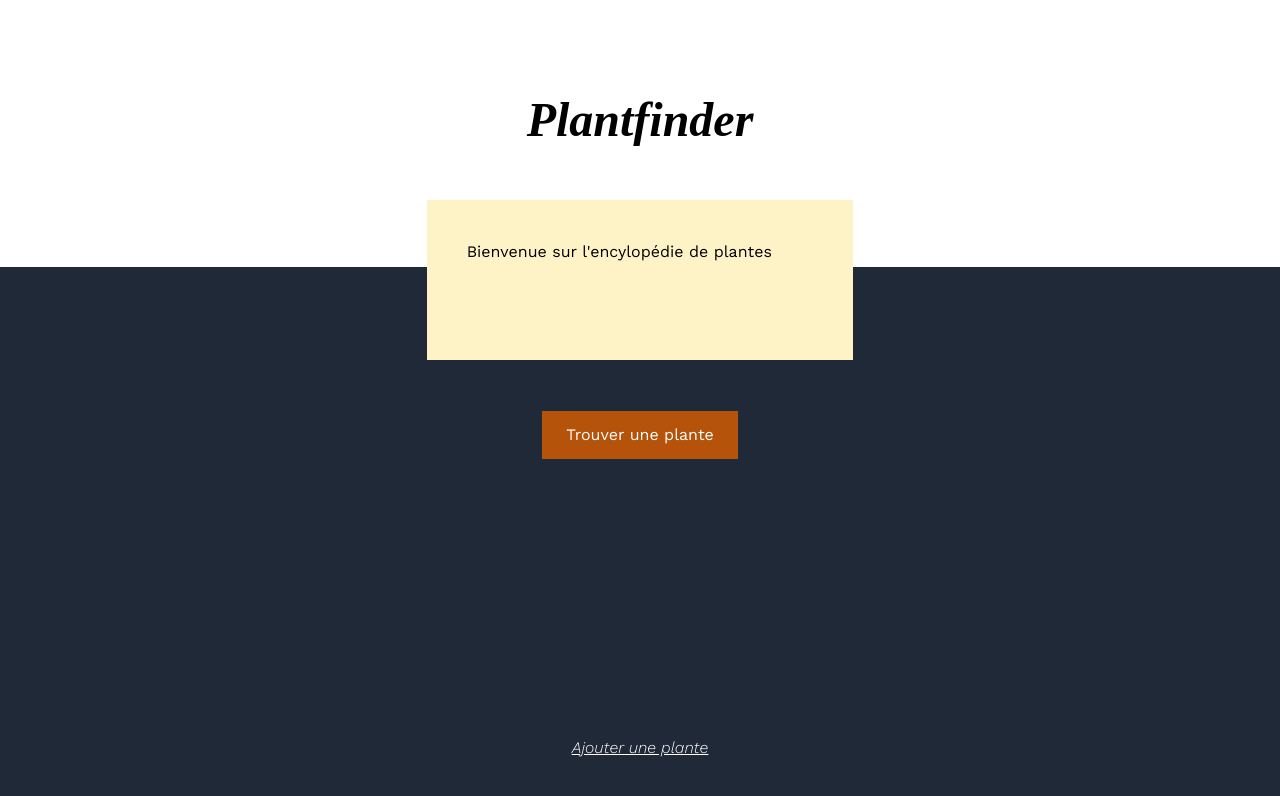
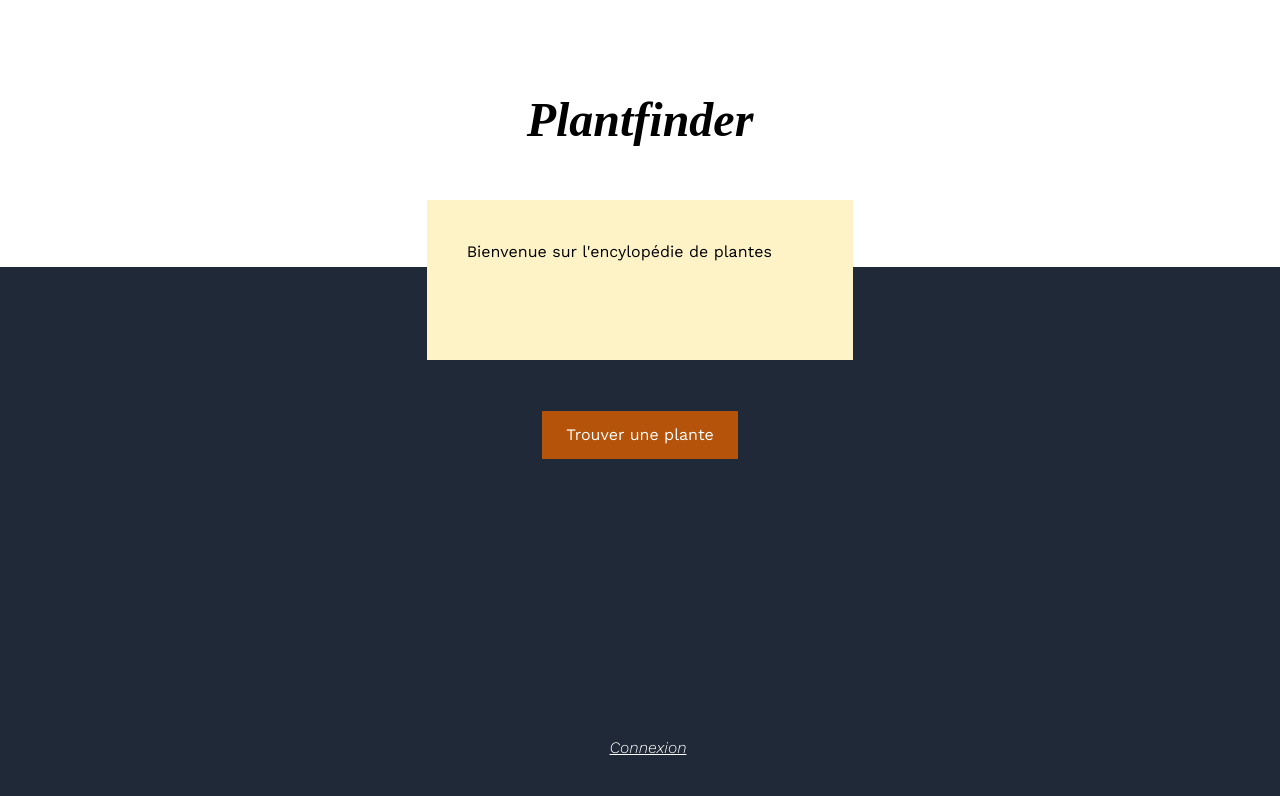
Before and after one commit to laura-munsch/plantfinder-react, a React (Create React App) app: page / in a window 1280 px wide. Shown: the top 796 px of the page. Built offline with nearby package versions, Linux system fonts and the light colour scheme; no server answers; a web font is replaced by a local one.

Commit message:
bouton de connexion + affichage conditionnel ajout de plante

```diff
--- a/src/components/Accueil/index.tsx
+++ b/src/components/Accueil/index.tsx
@@ -1,5 +1,26 @@
 import React from "react";
+import { useSelector } from "react-redux";
 import { Link } from "react-router-dom";
+import { logIn, logOut } from "../../redux/connexion/action";
+import { isLoggedIn } from "../../redux/connexion/selector";
+
+const connexionButtonStyle: string = "ml-4 italic underline";
+
+const ConnexionButton = () => {
+  if (useSelector(isLoggedIn)) {
+    return (
+      <button onClick={logOut} className={connexionButtonStyle}>
+        Déconnexion
+      </button>
+    );
+  }
+
+  return (
+    <button onClick={logIn} className={connexionButtonStyle}>
+      Connexion
+    </button>
+  );
+};
 
 function Accueil() {
   return (
@@ -17,7 +38,12 @@ function Accueil() {
           </Link>
         </p>
         <p className="w-full absolute bottom-10 text-center italic underline">
-          <Link to="/ajout-plante">Ajouter une plante</Link>
+          {useSelector(isLoggedIn) && (
+            <Link to="/ajout-plante" className="mr-4">
+              Ajouter une plante
+            </Link>
+          )}
+          <ConnexionButton />
         </p>
       </div>
     </div>
```
